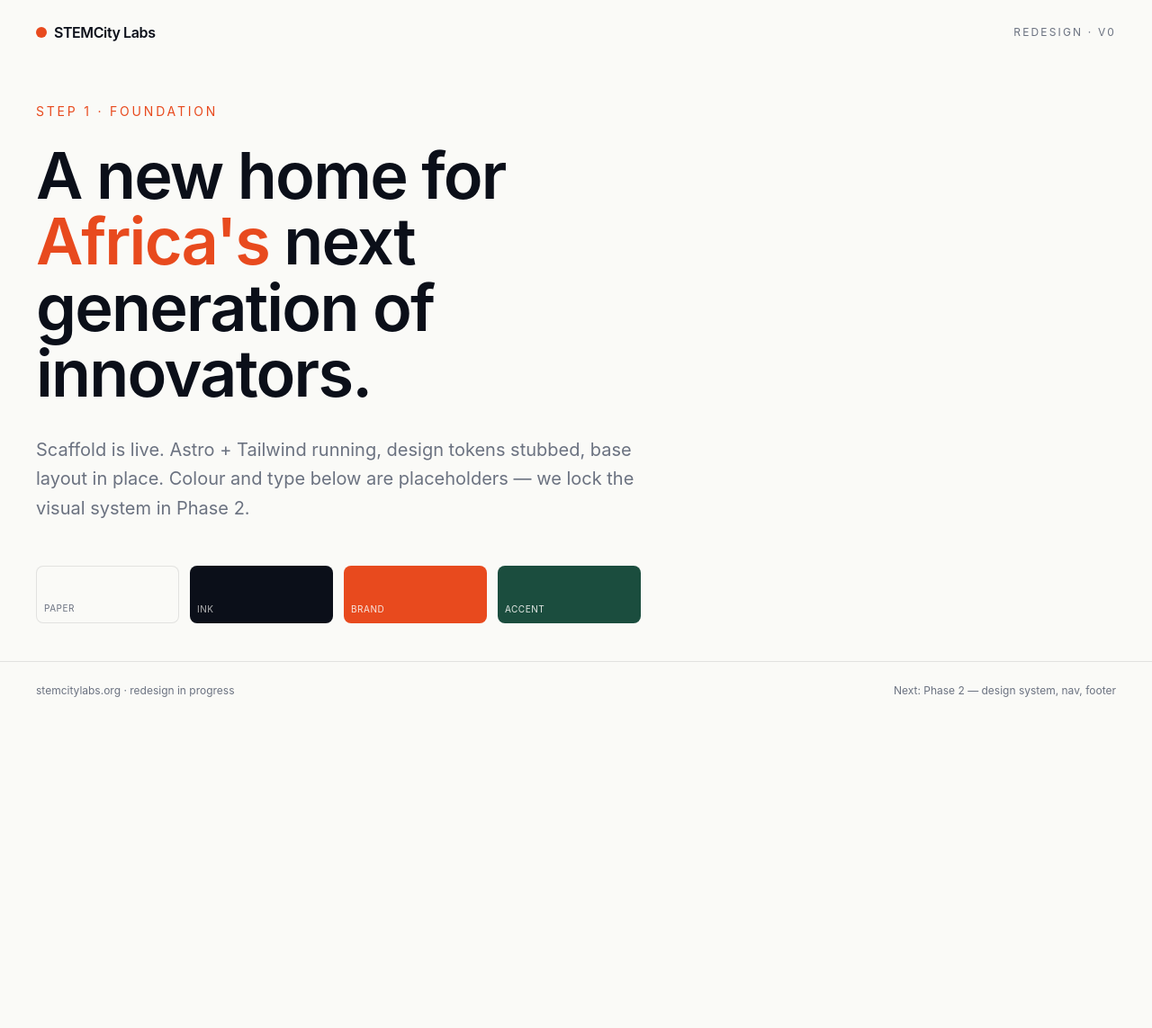
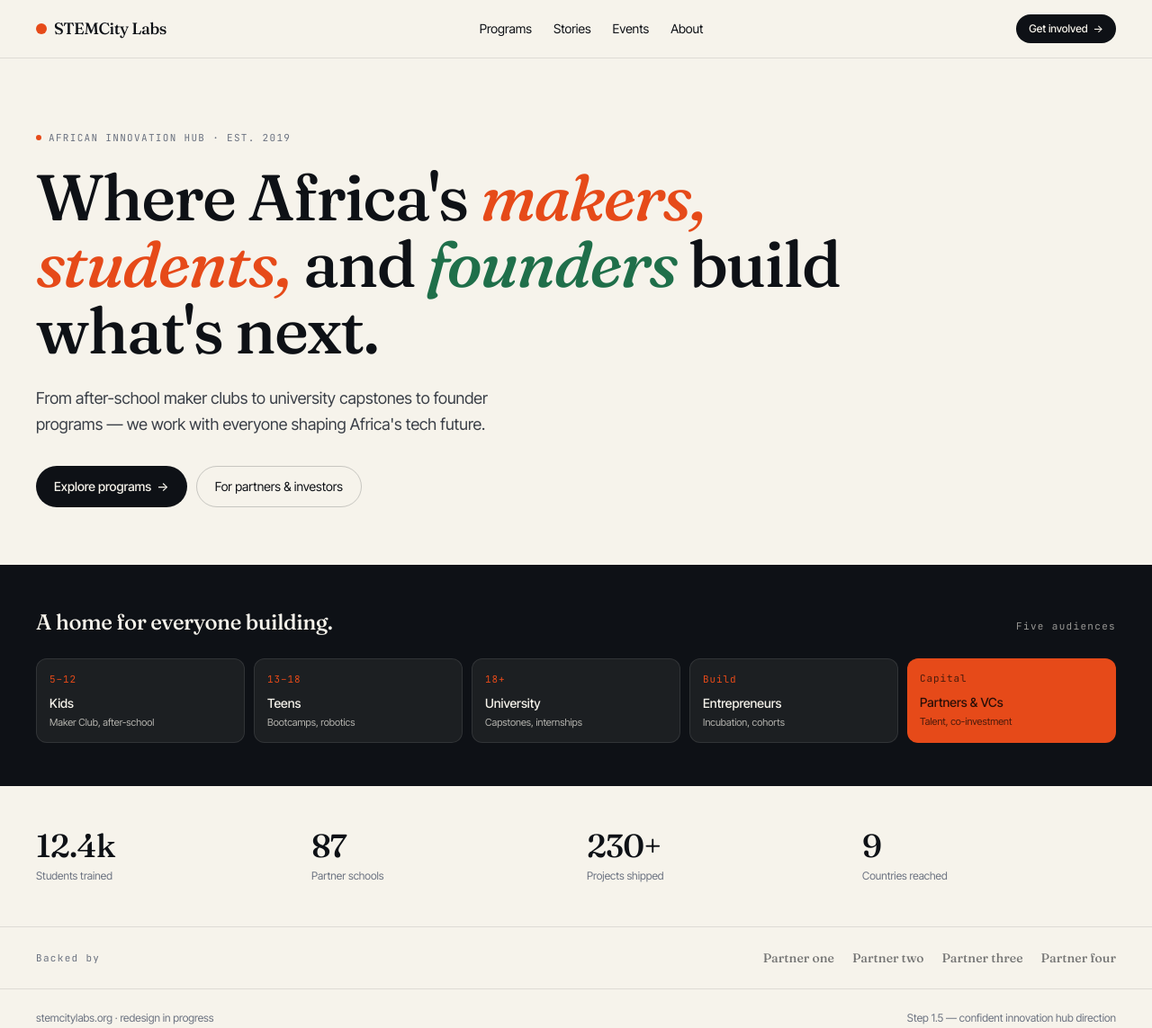
Before and after one commit to Roykin7/website, an Astro site: page / in a window 1280 px wide. Shown: the whole page at 90% size. Before the commit the page ends 800 px from the top, so only its background shows below. Built offline with nearby package versions, Linux system fonts and the light colour scheme; Astro itself is replaced by a stand-in of ours.

Commit message:
Home v1: confident innovation hub direction

```diff
--- a/src/layouts/Layout.astro
+++ b/src/layouts/Layout.astro
@@ -8,7 +8,7 @@
 
 const {
   title,
-  description = "STEMCity Labs — empowering Africa's next generation of innovators through technology education and skills development.",
+  description = "STEMCity Labs — where Africa's makers, students, and founders build what's next.",
 } = Astro.props;
 ---
 
@@ -20,6 +20,12 @@
     <meta name="viewport" content="width=device-width,initial-scale=1" />
     <meta name="generator" content={Astro.generator} />
     <meta name="description" content={description} />
+    <link rel="preconnect" href="https://fonts.googleapis.com" />
+    <link rel="preconnect" href="https://fonts.gstatic.com" crossorigin />
+    <link
+      rel="stylesheet"
+      href="https://fonts.googleapis.com/css2?family=Fraunces:ital,opsz,wght@0,9..144,400;0,9..144,500;1,9..144,500&family=Inter+Tight:wght@400;500;600&family=JetBrains+Mono:wght@400;500&display=swap"
+    />
     <title>{title}</title>
   </head>
   <body class="bg-paper text-ink font-sans antialiased">
--- a/src/pages/index.astro
+++ b/src/pages/index.astro
@@ -1,40 +1,113 @@
 ---
 import Layout from '../layouts/Layout.astro';
+
+const audiences = [
+  { age: '5–12', label: 'Kids', tag: 'Maker Club, after-school' },
+  { age: '13–18', label: 'Teens', tag: 'Bootcamps, robotics' },
+  { age: '18+', label: 'University', tag: 'Capstones, internships' },
+  { age: 'Build', label: 'Entrepreneurs', tag: 'Incubation, cohorts' },
+];
+
+const stats = [
+  { value: '12.4k', label: 'Students trained' },
+  { value: '87', label: 'Partner schools' },
+  { value: '230+', label: 'Projects shipped' },
+  { value: '9', label: 'Countries reached' },
+];
+
+const partners = ['Partner one', 'Partner two', 'Partner three', 'Partner four'];
 ---
 
-<Layout title="STEMCity Labs — redesign in progress">
-  <main class="min-h-screen flex flex-col">
-    <header class="px-6 sm:px-10 py-6 flex items-center justify-between">
-      <div class="flex items-center gap-2">
+<Layout title="STEMCity Labs — Where Africa's makers, students, and founders build what's next.">
+  <header class="px-6 sm:px-10 py-4 flex items-center justify-between border-b border-ink/10">
+    <a href="/" class="flex items-center gap-2 font-medium">
       <span class="inline-block w-3 h-3 rounded-full bg-brand"></span>
-        <span class="font-semibold tracking-tight">STEMCity Labs</span>
-      </div>
-      <span class="text-xs uppercase tracking-[0.18em] text-mute">Redesign · v0</span>
+      <span class="font-display text-lg tracking-tight">STEMCity Labs</span>
+    </a>
+    <nav class="hidden md:flex gap-6 text-sm">
+      <a href="/programs" class="hover:text-brand transition">Programs</a>
+      <a href="/stories" class="hover:text-brand transition">Stories</a>
+      <a href="/events" class="hover:text-brand transition">Events</a>
+      <a href="/about" class="hover:text-brand transition">About</a>
+    </nav>
+    <a
+      href="/get-involved"
+      class="text-xs font-medium px-3.5 py-2 bg-ink text-paper rounded-full hover:bg-brand transition inline-flex items-center gap-1.5"
+    >
+      Get involved <span aria-hidden="true">→</span>
+    </a>
   </header>
 
-    <section class="flex-1 flex items-center px-6 sm:px-10">
-      <div class="max-w-3xl">
-        <p class="text-sm uppercase tracking-[0.2em] text-brand mb-6">Step 1 · Foundation</p>
-        <h1 class="font-display text-5xl sm:text-7xl font-semibold leading-[1.02] tracking-tight">
-          A new home for <span class="text-brand">Africa's</span> next generation of innovators.
+  <main>
+    <section class="px-6 sm:px-10 pt-12 sm:pt-20 pb-12 sm:pb-16">
+      <p class="font-mono text-[11px] uppercase tracking-[0.12em] text-mute mb-5 flex items-center gap-2">
+        <span class="inline-block w-1.5 h-1.5 rounded-full bg-brand"></span>
+        African innovation hub · est. 2019
+      </p>
+      <h1 class="font-display text-4xl sm:text-5xl lg:text-6xl xl:text-7xl font-medium leading-[1.03] tracking-[-0.025em] max-w-4xl">
+        Where Africa's <em class="text-brand italic">makers, students,</em> and <em class="text-accent italic">founders</em> build what's next.
       </h1>
-        <p class="mt-8 text-lg sm:text-xl text-mute max-w-2xl leading-relaxed">
-          Scaffold is live. Astro + Tailwind running, design tokens stubbed, base layout in place.
-          Colour and type below are placeholders — we lock the visual system in Phase 2.
+      <p class="mt-6 text-base sm:text-lg leading-relaxed text-ink-soft max-w-xl">
+        From after-school maker clubs to university capstones to founder programs — we work with everyone shaping Africa's tech future.
       </p>
+      <div class="mt-8 flex flex-wrap gap-2.5">
+        <a
+          href="/programs"
+          class="text-sm font-medium px-5 py-3 bg-ink text-paper rounded-full hover:bg-brand transition inline-flex items-center gap-1.5"
+        >
+          Explore programs <span aria-hidden="true">→</span>
+        </a>
+        <a
+          href="/partners"
+          class="text-sm px-5 py-3 border border-ink/20 text-ink rounded-full hover:border-ink/40 hover:bg-ink/5 transition inline-flex items-center"
+        >
+          For partners &amp; investors
+        </a>
+      </div>
+    </section>
 
-        <div class="mt-12 grid grid-cols-2 sm:grid-cols-4 gap-3 max-w-2xl">
-          <div class="h-16 rounded-lg bg-paper border border-ink/10 flex items-end p-2 text-[10px] uppercase tracking-wider text-mute">Paper</div>
-          <div class="h-16 rounded-lg bg-ink flex items-end p-2 text-[10px] uppercase tracking-wider text-paper/70">Ink</div>
-          <div class="h-16 rounded-lg bg-brand flex items-end p-2 text-[10px] uppercase tracking-wider text-paper/90">Brand</div>
-          <div class="h-16 rounded-lg bg-accent flex items-end p-2 text-[10px] uppercase tracking-wider text-paper/90">Accent</div>
+    <section class="bg-ink text-paper px-6 sm:px-10 py-10 sm:py-12">
+      <div class="flex items-baseline justify-between mb-6">
+        <h2 class="font-display text-xl sm:text-2xl font-medium tracking-[-0.02em]">A home for everyone building.</h2>
+        <span class="font-mono text-[11px] tracking-[0.12em] text-paper/60">Five audiences</span>
+      </div>
+      <div class="grid grid-cols-2 sm:grid-cols-3 lg:grid-cols-5 gap-2.5">
+        {audiences.map((a) => (
+          <div class="p-3.5 rounded-xl bg-paper/[0.06] border border-paper/10 hover:bg-paper/[0.09] transition">
+            <div class="font-mono text-[11px] tracking-[0.08em] text-brand">{a.age}</div>
+            <div class="font-medium mt-2 text-sm">{a.label}</div>
+            <div class="text-[11px] text-paper/70 mt-1 leading-snug">{a.tag}</div>
+          </div>
+        ))}
+        <div class="p-3.5 rounded-xl bg-brand">
+          <div class="font-mono text-[11px] tracking-[0.08em] text-brand-deep">Capital</div>
+          <div class="font-medium mt-2 text-sm text-brand-ink">Partners &amp; VCs</div>
+          <div class="text-[11px] text-brand-deep mt-1 leading-snug">Talent, co-investment</div>
         </div>
       </div>
     </section>
 
+    <section class="px-6 sm:px-10 py-10 sm:py-12 grid grid-cols-2 sm:grid-cols-4 gap-6 border-b border-ink/10">
+      {stats.map((s) => (
+        <div>
+          <div class="font-display text-3xl sm:text-4xl font-medium tracking-[-0.02em] leading-none">{s.value}</div>
+          <div class="text-xs text-mute mt-2">{s.label}</div>
+        </div>
+      ))}
+    </section>
+
+    <section class="px-6 sm:px-10 py-6 flex flex-wrap items-center justify-between gap-3">
+      <span class="font-mono text-[11px] tracking-[0.12em] text-mute">Backed by</span>
+      <div class="flex flex-wrap gap-5 opacity-55">
+        {partners.map((p) => (
+          <span class="font-display text-sm font-medium">{p}</span>
+        ))}
+      </div>
+    </section>
+  </main>
+
   <footer class="px-6 sm:px-10 py-6 border-t border-ink/10 text-xs text-mute flex flex-wrap gap-4 justify-between">
     <span>stemcitylabs.org · redesign in progress</span>
-      <span>Next: Phase 2 — design system, nav, footer</span>
+    <span>Step 1.5 — confident innovation hub direction</span>
   </footer>
-  </main>
 </Layout>
--- a/src/styles/global.css
+++ b/src/styles/global.css
@@ -1,13 +1,16 @@
 @import "tailwindcss";
 
 @theme {
-  --color-paper: #FAFAF7;
-  --color-ink: #0B0F19;
-  --color-brand: #E84A1E;
-  --color-brand-deep: #B8351A;
-  --color-accent: #1B4D3E;
+  --color-paper: #F6F3EB;
+  --color-ink: #0E1116;
+  --color-ink-soft: #3A3F47;
+  --color-brand: #E64A19;
+  --color-brand-deep: #4A1B0C;
+  --color-brand-ink: #2A0F08;
+  --color-accent: #1F6F4A;
   --color-mute: #6B7280;
 
-  --font-sans: "Inter", ui-sans-serif, system-ui, -apple-system, "Segoe UI", Roboto, "Helvetica Neue", Arial, sans-serif;
-  --font-display: "Inter", ui-sans-serif, system-ui, -apple-system, "Segoe UI", Roboto, sans-serif;
+  --font-sans: "Inter Tight", ui-sans-serif, system-ui, -apple-system, "Segoe UI", Roboto, "Helvetica Neue", Arial, sans-serif;
+  --font-display: "Fraunces", ui-serif, Georgia, "Times New Roman", serif;
+  --font-mono: "JetBrains Mono", ui-monospace, "SF Mono", Menlo, monospace;
 }
```
Lines whose indentation alone changed are shown as unchanged.
